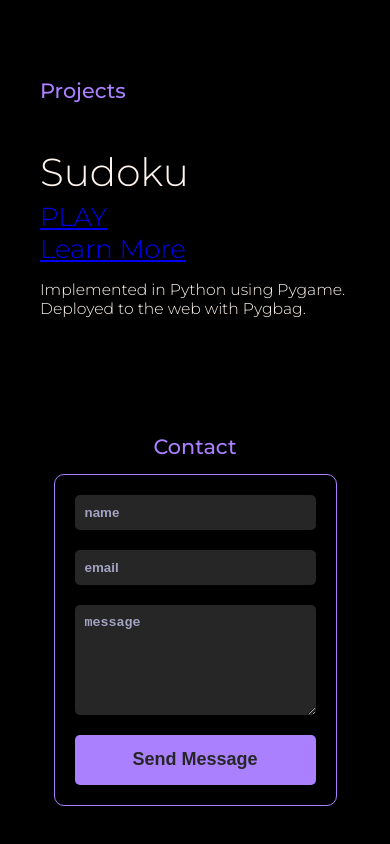
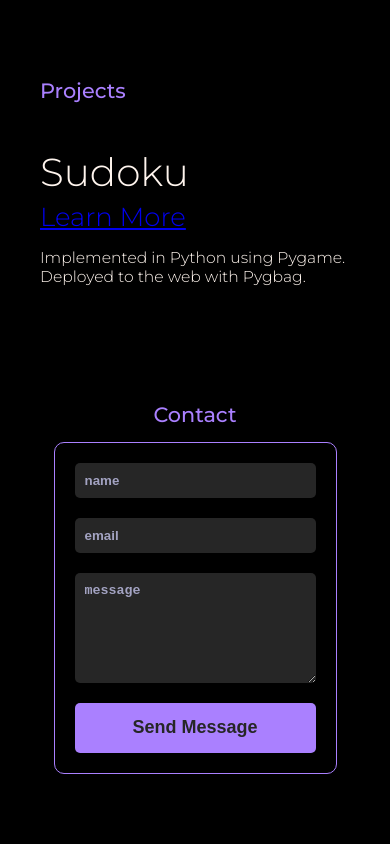
Before and after one commit to FemputerCodes/website-portfolio, a React (Create React App) app: page / in a window 390 px wide. Shown: the part 1695-2539 px from the top of the page. Built offline with nearby package versions, Linux system fonts and the light colour scheme.

Commit message:
updated the Projects page

```diff
--- a/src/pages/Projects.js
+++ b/src/pages/Projects.js
@@ -11,10 +11,10 @@ function Projects() {
       </h1>
       <div class="projects-content-box">
         <h2>Sudoku</h2>
-        <div>
-          <a href="https://femputercodes.github.io/sudoku/build/web/">PLAY</a>
+        <div className="live-play">
+          <a href="https://femputercodes.itch.io/sudoku">PLAY</a>
         </div>
-        <div>
+        <div className="learn-more">
           <a href="https://github.com/FemputerCodes/sudoku">Learn More</a>
         </div>
         <p>
--- a/src/styles/Projects.css
+++ b/src/styles/Projects.css
@@ -31,4 +31,8 @@
   .projects-content-box p {
     font-size: 0.6em;
   }
+
+  .live-play {
+    display: none;
+  }
 }
```
